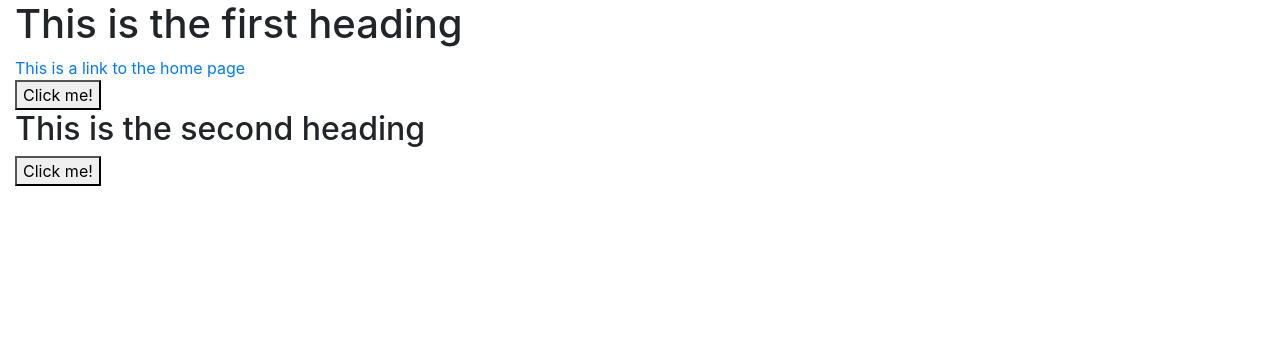
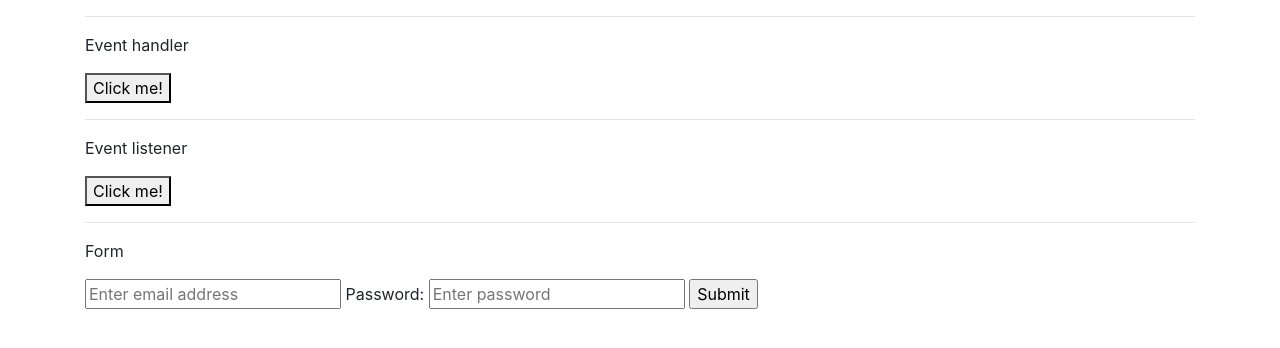
Before and after one commit to UCLComputerScience/comp0034-JavaScript, a plain HTML site: page events.html in a window 1280 px wide. Drawn offline with Linux system fonts and the light colour scheme.

Commit message:
Minor changes to events

```diff
--- a/events.html
+++ b/events.html
@@ -6,17 +6,25 @@
     <meta name="viewport" content="width=device-width, initial-scale=1">
     <!-- Bootstrap CSS -->
     <link rel="stylesheet" href="css/bootstrap.css">
-    <title>COMP0034 Intro to JavaScript - Events</title>
+    <title>COMP0034 Intro to JavaScript - Event handling</title>
     <script src="js/events.js" defer></script>
 </head>
 <body>
-<div id="mainContent" class="container-fluid">
-    <h1>This is the first heading</h1>
-    <a href="events.html" id="aLink">This is a link to the home page</a>
-    <br>
+<div class="container">
+    <hr>
+    <p>Event handler</p>
     <button id="b1" onclick="changeText(this);">Click me!</button>
-    <h2>This is the second heading</h2>
+    <hr>
+    <p>Event listener</p>
     <button id="b2">Click me!</button>
+    <hr>
+    <p>Form</p>
+    <form id="loginForm" onsubmit="processForm();return false">
+        <input id="email" type="email" placeholder="Enter email address" required>
+        <label for="pwd">Password: </label>
+        <input id="pwd" type="password" placeholder="Enter password">
+        <input type="submit">
+    </form>
 </div>
 </body>
 </html>
```
Also changed, not shown: js/basics.js (+39 -1 lines), js/events.js (line endings or trailing spaces), 1 other file.
